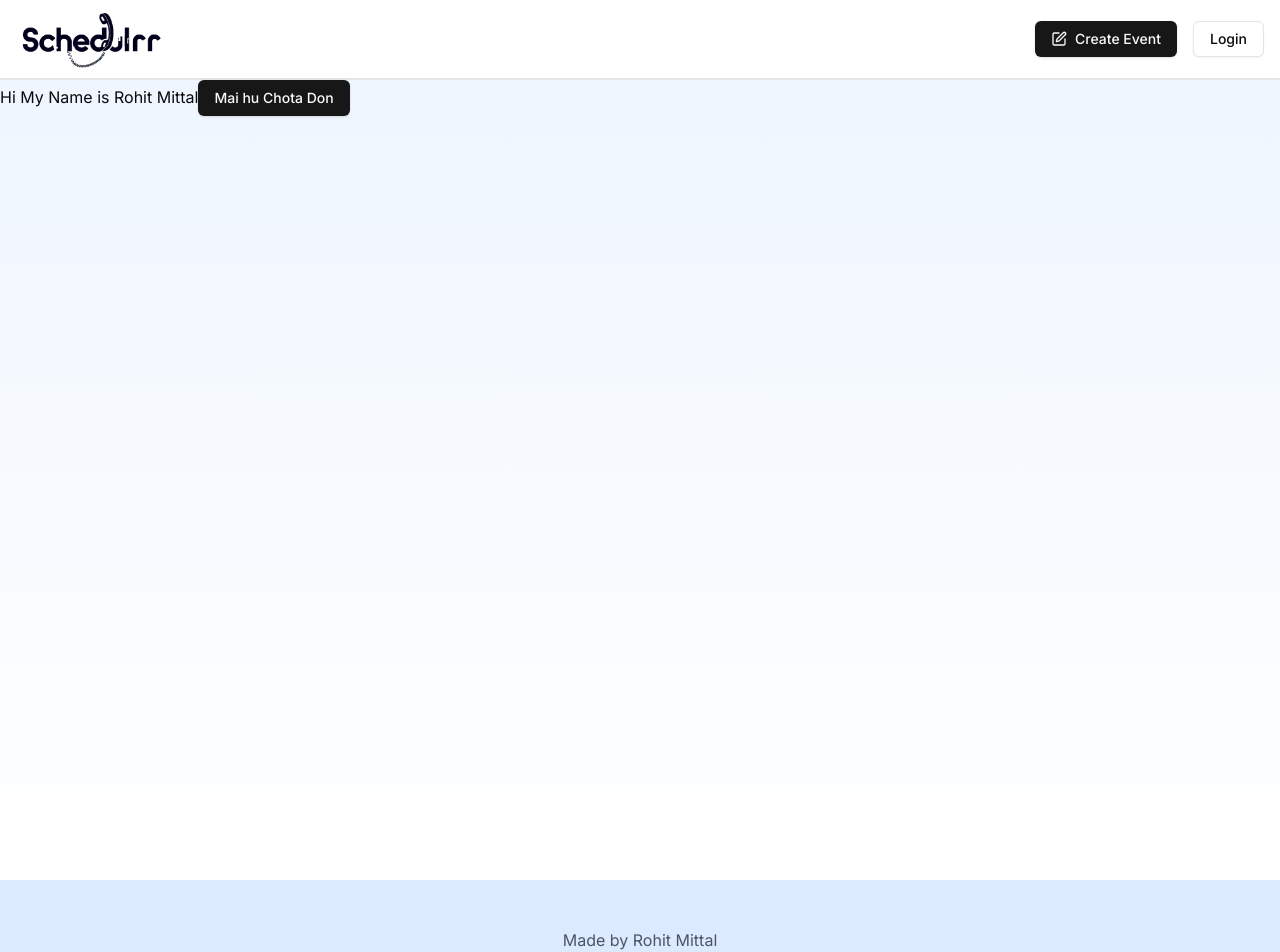
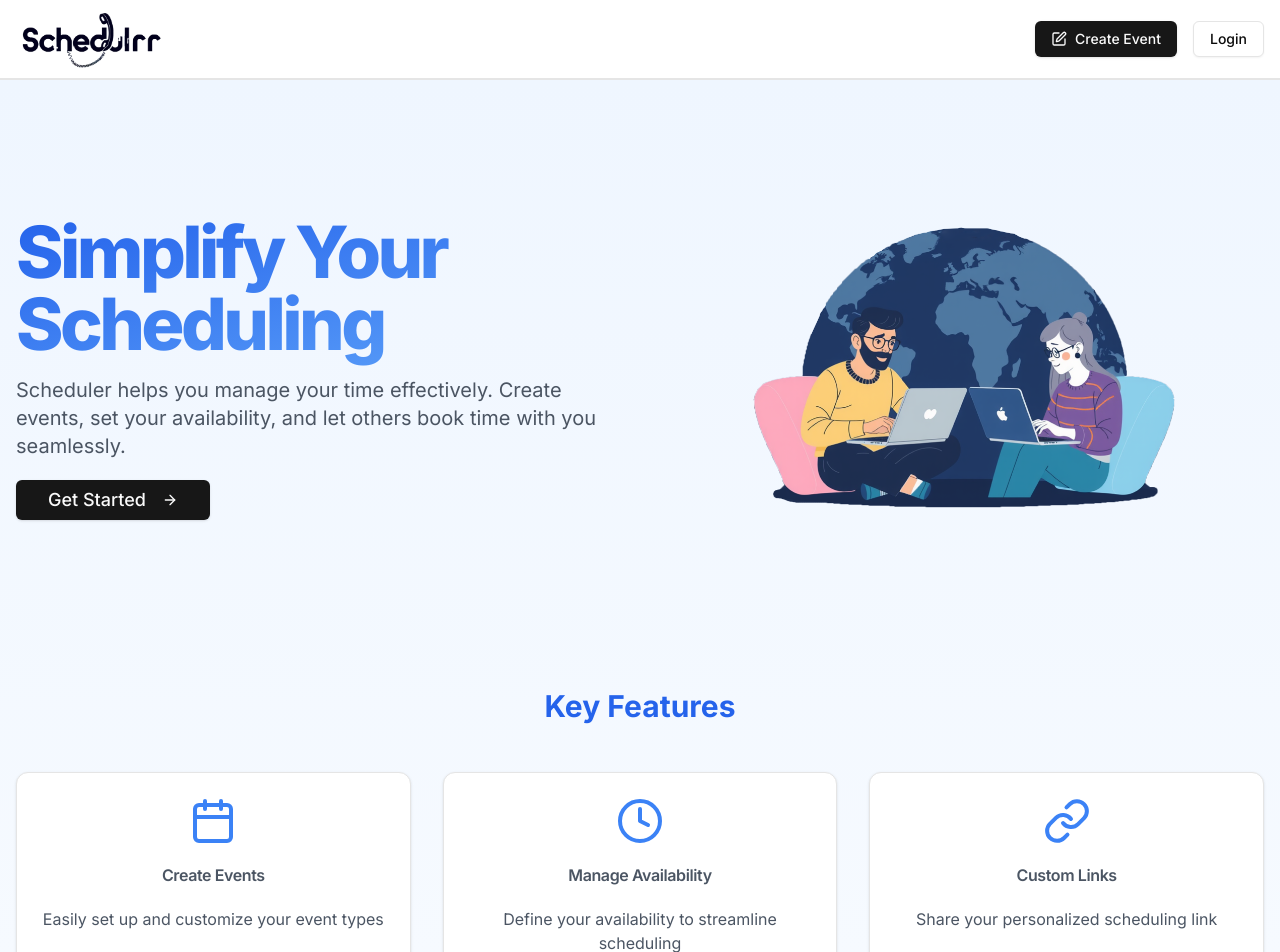
Before and after one commit to Rohit8008/scheduler, a Next.js app: page / in a window 1280 px wide. Shown: the top 952 px of the page. Built offline with nearby package versions, Linux system fonts and the light colour scheme; no server answers.

Commit message:
added landing page

```diff
--- /dev/null
+++ b/app/(auth)/layout.jsx
@@ -0,0 +1,7 @@
+import React from "react";
+
+const AuthLayout = ({children}) => {
+  return <div className="flex justify-center pt-20">{children}</div>;
+};
+
+export default AuthLayout;
--- /dev/null
+++ b/app/(auth)/sign-in/[[...sign-in]]/page.jsx
@@ -0,0 +1,7 @@
+import { SignIn } from "@clerk/nextjs";
+
+const page = () => {
+  return <SignIn />;
+};
+
+export default page;
--- /dev/null
+++ b/app/(auth)/sign-up/[[...sign-up]]/page.jsx
@@ -0,0 +1,7 @@
+import { SignUp } from "@clerk/nextjs";
+
+const page = () => {
+  return <SignUp />;
+};
+
+export default page;
--- a/app/globals.css
+++ b/app/globals.css
@@ -66,3 +66,9 @@
     @apply bg-background text-foreground;
   }
 }
+
+@layer utilities {
+  .gradient-title {
+    @apply font-extrabold bg-gradient-to-br from-blue-600 to-blue-400 bg-clip-text tracking-tighter text-transparent pb-4 pr-2;
+  }
+}
--- a/app/page.js
+++ b/app/page.js
@@ -1,7 +1,133 @@
+import Testimonials from "@/components/Testimonials";
 import { Button } from "@/components/ui/button";
+import { Card, CardContent, CardHeader, CardTitle } from "@/components/ui/card";
+import { ArrowRight, Calendar, Clock, LinkIcon } from "lucide-react";
+import Image from "next/image";
+import Link from "next/link";
 
 export default function Home() {
-  return <div>Hi My Name is Rohit Mittal
-    <Button>Mai hu Chota Don</Button>
-  </div>;
+  const features = [
+    {
+      icon: Calendar,
+      title: "Create Events",
+      description: "Easily set up and customize your event types",
+    },
+    {
+      icon: Clock,
+      title: "Manage Availability",
+      description: "Define your availability to streamline scheduling",
+    },
+    {
+      icon: LinkIcon,
+      title: "Custom Links",
+      description: "Share your personalized scheduling link",
+    },
+  ];
+
+  const howItWorks = [
+    { step: "Sign Up", description: "Create your free Schedulrr account" },
+    {
+      step: "Set Availability",
+      description: "Define when you're available for meetings",
+    },
+    {
+      step: "Share Your Link",
+      description: "Send your scheduling link to clients or colleagues",
+    },
+    {
+      step: "Get Booked",
+      description: "Receive confirmations for new appointments automatically",
+    },
+  ];
+
+  return (
+    <main className="mx-auto px-4 py-16">
+      <div className="flex flex-col lg:flex-row items-center justify-between gap-12 mb-24">
+        <div className="lg:w-1/2">
+          <h1 className="text-7xl font-extrabold pb-6 gradient-title">
+            Simplify Your Scheduling
+          </h1>
+          <p className="text-xl text-gray-600 mb-5">
+            Scheduler helps you manage your time effectively. Create events, set
+            your availability, and let others book time with you seamlessly.
+          </p>
+          <Link href="/dashboard">
+            <Button size="lg" className="text-lg">
+              Get Started <ArrowRight className="ml-2 h-5 w-5" />
+            </Button>
+          </Link>
+        </div>
+        <div className="lg:w-1/2 flex justify-center">
+          <div className="relative w-full max-w-md aspect-square">
+            <Image
+              src="/poster.png"
+              alt="Scheduler Poster"
+              layout="fill"
+              objectFit="contain"
+            />
+          </div>
+        </div>
+      </div>
+
+      <div className="mb-24">
+        <h2 className="text-3xl font-bold text-center mb-12 text-blue-600">
+          Key Features
+        </h2>
+        <div className="grid grid-cols-1 md:grid-cols-3 gap-8">
+          {features.map((feature, index) => {
+            return (
+              <Card key={index}>
+                <CardHeader>
+                  <feature.icon className="w-12 h-12 text-blue-500 mb-4 mx-auto" />
+                  <CardTitle className="text-center text-gray-600">
+                    {feature.title}
+                  </CardTitle>
+                </CardHeader>
+                <CardContent>
+                  <p className="text-center text-gray-600">
+                    {feature.description}
+                  </p>
+                </CardContent>
+              </Card>
+            );
+          })}
+        </div>
+      </div>
+
+      <div className="mb-24">
+        <h2 className="text-3xl font-bold text-center mb-12 text-blue-600">
+          What Our Users Say
+        </h2>
+        <Testimonials/>
+      </div>
+
+      <div className="mb-24">
+        <h2 className="text-3xl font-bold text-center mb-12 text-blue-600">
+          How It Works
+        </h2>
+        <div className="grid grid-cols-1 md:grid-cols-2 lg:grid-cols-4 gap-8">
+          {howItWorks.map((step,index)=>(
+            <div key={index} className="text-center">
+              <div className="bg-blue-100 rounded-full w-16 h-16 flex items-center justify-center mx-auto mb-4">
+                <span className="text-blue-600 font-bold text-xl">{index+1}</span>
+              </div>
+              <h3 className="font-semibold text-lg mb-2">{step.step}</h3>
+              <p className="text-gray-600">{step.description}</p>
+            </div>
+          ))}
+        </div>
+      </div>
+
+      <div className="bg-blue-600 text-white rounded-lg p-8 text-center">
+        <h2 className="text-3xl font-bold mb-4">Ready to Simplify Your Scheduling?</h2>
+        <p className="text-xl mb-6">
+          Join thousand of professionals who trust Scheduler for efficent Time Management.
+        </p>
+        <Link href="/dashboard">
+        <Button size='lg' variant='secondary' className="text-blue-600">Start For Free <ArrowRight className="ml-2 h-5 w-5"/></Button>
+        </Link>
+      </div>
+
+    </main>
+  );
 }
--- /dev/null
+++ b/components/Testimonials.jsx
@@ -0,0 +1,84 @@
+"use client";
+import React from "react";
+import { Carousel, CarouselContent, CarouselItem } from "./ui/carousel";
+import { Card, CardContent } from "./ui/card";
+import Autoplay from "embla-carousel-autoplay";
+import { Avatar, AvatarFallback, AvatarImage } from "./ui/avatar";
+
+const Testimonials = () => {
+  const testimonials = [
+    {
+      name: "Sarah Johnson",
+      role: "Marketing Manager",
+      content:
+        "Schedulrr has transformed how I manage my team's meetings. It's intuitive and saves us hours every week!",
+      image: "https://i.pravatar.cc/150?img=1",
+    },
+    {
+      name: "David Lee",
+      role: "Freelance Designer",
+      content:
+        "As a freelancer, Schedulrr helps me stay organized and professional. My clients love how easy it is to book time with me.",
+      image: "https://i.pravatar.cc/150?img=2",
+    },
+    {
+      name: "Emily Chen",
+      role: "Startup Founder",
+      content:
+        "Schedulrr streamlined our hiring process. Setting up interviews has never been easier!",
+      image: "https://i.pravatar.cc/150?img=3",
+    },
+    {
+      name: "Michael Brown",
+      role: "Sales Executive",
+      content:
+        "I've seen a 30% increase in my meeting bookings since using Schedulrr. It's a game-changer for sales professionals.",
+      image: "https://i.pravatar.cc/150?img=4",
+    },
+  ];
+
+  return (
+    <Carousel
+      plugins={[
+        Autoplay({
+          delay: 2000,
+        }),
+      ]}
+      className="w-full mx-auto"
+    >
+      <CarouselContent>
+        {testimonials.map((testimonial, index) => (
+          <CarouselItem key={index} className="md:basis-1/2 lg:basis-1/3">
+            <Card className="h-full">
+              <CardContent className="flex flex-col justify-between h-full p-6">
+                <p className="text-gray-600 mb-4">
+                  &quot;{testimonial.content}&quot;
+                </p>
+                <div className="flex items-center mt-4">
+                  <Avatar className="h-12 w-12 mr-4">
+                    <AvatarImage
+                      src={testimonial.image}
+                      alt={testimonial.name}
+                    />
+                    <AvatarFallback>
+                      {testimonial.name
+                        .split(" ")
+                        .map((n) => n[0])
+                        .join("")}
+                    </AvatarFallback>
+                  </Avatar>
+                  <div>
+                    <p className="font-semibold">{testimonial.name}</p>
+                    <p className="text-sm text-gray-500">{testimonial.role}</p>
+                  </div>
+                </div>
+              </CardContent>
+            </Card>
+          </CarouselItem>
+        ))}
+      </CarouselContent>
+    </Carousel>
+  );
+};
+
+export default Testimonials;
--- /dev/null
+++ b/components/UserMenu.jsx
@@ -0,0 +1,27 @@
+"use client";
+import { UserButton } from "@clerk/nextjs";
+import { ChartNoAxesGantt } from "lucide-react";
+import React from "react";
+
+const UserMenu = () => {
+  return (
+    <UserButton
+      appearance={{
+        elements: {
+          avatarBox: "w-10 h-10",
+        },
+      }}
+    >
+      <UserButton.MenuItems>
+        <UserButton.Link
+          label="My Events"
+          labelIcon={<ChartNoAxesGantt size={15} />}
+          href="/events"
+        />
+        <UserButton.Action label="manageAccount"/>
+      </UserButton.MenuItems>
+    </UserButton>
+  );
+};
+
+export default UserMenu;
--- a/components/header.jsx
+++ b/components/header.jsx
@@ -3,6 +3,8 @@
 import React from "react";
 import { Button } from "./ui/button";
 import { PenBox } from "lucide-react";
+import { SignedIn, SignedOut, SignInButton } from "@clerk/nextjs";
+import UserMenu from "./UserMenu";
 
 const Header = () => {
   return (
@@ -13,12 +15,20 @@
 
       <div className="flex items-center gap-4">
         <Link href="/events?create=true">
-            <Button className="flex items-center gap-2"> <PenBox size={18}/> Create Event</Button>
+          <Button className="flex items-center gap-2">
+            <PenBox size={18} /> Create Event
+          </Button>
         </Link>
-        <Button variant="outline">Login</Button>
+        <SignedOut>
+          <SignInButton forceRedirectUrl="/dashboard">
+            <Button variant="outline">Login</Button>
+          </SignInButton>
+        </SignedOut>
+        <SignedIn>
+          <UserMenu />
+        </SignedIn>
       </div>
     </nav>
-
   );
 };
 
--- a/package.json
+++ b/package.json
@@ -9,6 +9,7 @@
     "lint": "next lint"
   },
   "dependencies": {
+    "@clerk/nextjs": "^6.9.15",
     "@radix-ui/react-avatar": "^1.1.2",
     "@radix-ui/react-checkbox": "^1.1.3",
     "@radix-ui/react-dialog": "^1.1.4",
@@ -18,6 +19,7 @@
     "@radix-ui/react-tabs": "^1.1.2",
     "class-variance-authority": "^0.7.1",
     "clsx": "^2.1.1",
+    "embla-carousel-autoplay": "^8.5.2",
     "embla-carousel-react": "^8.5.2",
     "lucide-react": "^0.473.0",
     "next": "15.1.5",
```
Also changed, not shown: app/layout.js (+8 -5 lines), middleware.js (added, +23 -0 lines), 1 other file (tests, documents, lock files or other folders).
